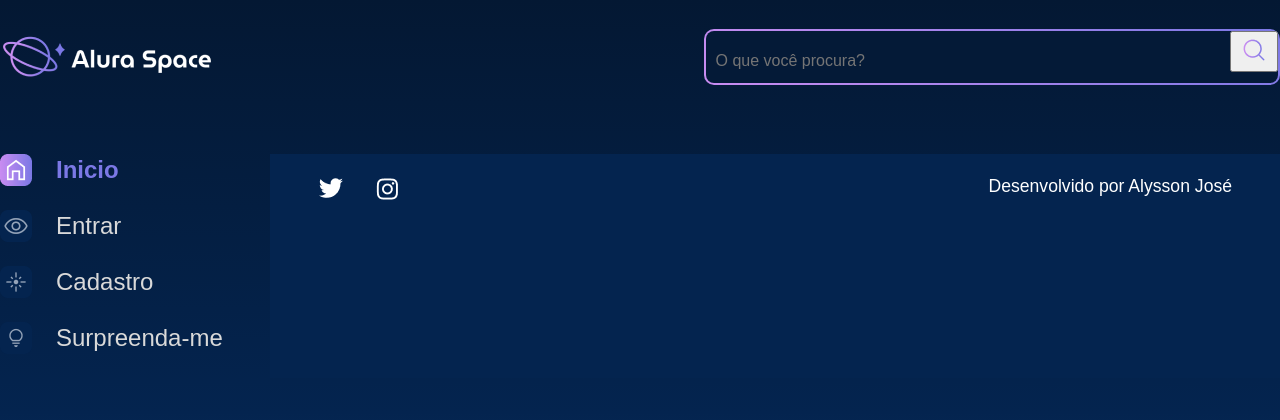
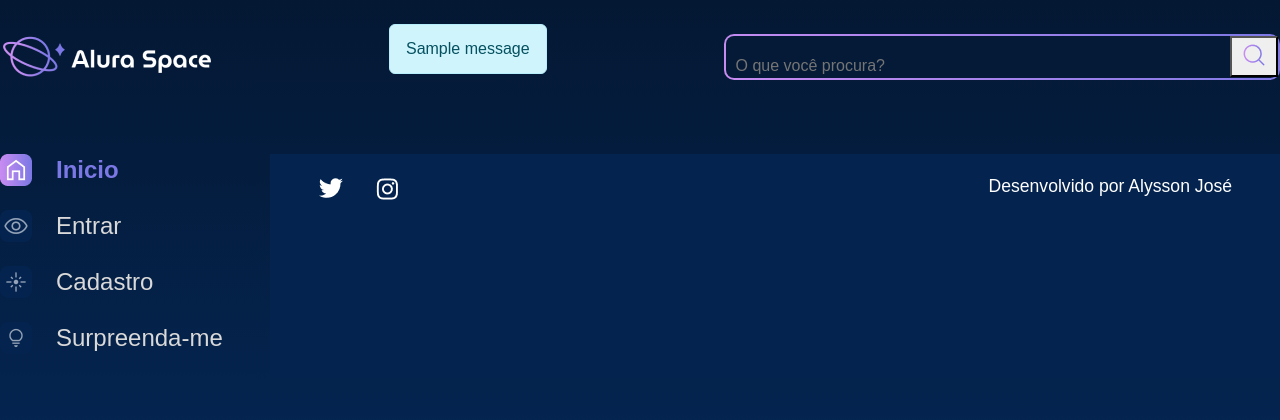
Before and after one commit to LimaAlysson/alura_space, a Django app: template templates/galeria/base.html in a window 1280 px wide. Shown: the top 420 px of the page. Run offline with Django 5.2, Linux system fonts and the light colour scheme; the template is opened without the code that fills it, so the values that code supplies are empty; tables that the repository leaves empty hold one stand-in row (values such as "Sample post"); one stand-in notice (Sample message) is shown; parts of the project's set-up code (start-up, migrations or seed data) failed here and were passed over.

Commit message:
adicionando messages de sucesso e erro nos templates

```diff
--- a/setup/settings.py
+++ b/setup/settings.py
@@ -28,7 +28,7 @@ SECRET_KEY = os.getenv('SECRET_KEY')
 # SECURITY WARNING: don't run with debug turned on in production!
 DEBUG = True
 
-ALLOWED_HOSTS = []
+ALLOWED_HOSTS = ['*']
 
 
 # Application definition
--- a/templates/galeria/base.html
+++ b/templates/galeria/base.html
@@ -10,6 +10,7 @@
     <link rel="preconnect" href="https://fonts.googleapis.com">
     <link rel="preconnect" href="https://fonts.gstatic.com" crossorigin>
     <link href="https://fonts.googleapis.com/css2?family=Poppins:wght@400;500;600&display=swap" rel="stylesheet">
+    <link href="https://cdn.jsdelivr.net/npm/bootstrap@5.2.2/dist/css/bootstrap.min.css" rel="stylesheet" integrity="sha384-Zenh87qX5JnK2Jl0vWa8Ck2rdkQ2Bzep5IDxbcnCeuOxjzrPF/et3URy9Bv1WTRi" crossorigin="anonymous">
     <link rel="stylesheet" href=" {% static '/styles/style.css' %} ">
 </head>
 <body>
--- a/templates/galeria/partials/_header_nav.html
+++ b/templates/galeria/partials/_header_nav.html
@@ -1,6 +1,11 @@
 {% load static %}
 <header class="cabecalho">
     <img src="{% static '/assets/logo/Logo(2).png' %}" alt="Logo da Alura Space" />
+    {% for message in messages %}
+        <div class="alert alert-info" role="alert">
+            <p id="messages">{{message}}</p>
+        </div>
+    {% endfor %}
     <div class="cabecalho__busca">
         <div class="busca__fundo">
             <form action="{% url 'buscar' %}">
--- a/templates/usuarios/cadastro.html
+++ b/templates/usuarios/cadastro.html
@@ -20,6 +20,11 @@
     <div class="pagina-inicial">
         <header class="cabecalho">
             <img src="{% static '/assets/logo/Logo(2).png' %}" alt="Logo da Alura Space" />
+            {% for message in messages %}
+                <div class="alert alert-info" role="alert">
+                    <p id="messages">{{message}}</p>
+                </div>
+            {% endfor %}
             <div class="cabecalho__busca">
                 <div class="busca__fundo">
                     <form action="{% url 'buscar' %}">
--- a/templates/usuarios/login.html
+++ b/templates/usuarios/login.html
@@ -20,6 +20,11 @@
     <div class="pagina-inicial">
         <header class="cabecalho">
             <img src="{% static '/assets/logo/Logo(2).png' %}" alt="Logo da Alura Space" />
+            {% for message in messages %}
+            <div class="alert alert-info" role="alert">
+                <p id="messages">{{message}}</p>
+            </div>
+            {% endfor %}
             <div class="cabecalho__busca">
                 <div class="busca__fundo">
                     <form action="{% url 'buscar' %}">
--- a/usuarios/views.py
+++ b/usuarios/views.py
@@ -2,6 +2,7 @@ from django.shortcuts import render, redirect
 from usuarios.forms import LoginForms, CadastroForms
 from django.contrib.auth.models import User
 from django.contrib import auth
+from django.contrib import messages
 
 def login(request):
     form = LoginForms()
@@ -20,8 +21,10 @@ def login(request):
         )
         if user is not None:
             auth.login(request, user)
+            messages.success(request, f"{name} logado com sucesso")
             return redirect('index')
         else:
+            messages.error(request, "Usuário ou senha incorretos")
             return redirect('login')
 
     return render(request, 'usuarios/login.html', {"form": form})
@@ -34,6 +37,7 @@ def cadastro(request):
 
         if form.is_valid():
             if form["password_1"].value() != form["password_2"].value():
+                messages.error(request, "Senhas não coincidem!")
                 return redirect('cadastro')
 
             name = form["signup_name"].value()
@@ -41,6 +45,7 @@ def cadastro(request):
             password = form["password_1"].value()
 
             if User.objects.filter(username=name).exists():
+                messages.error(request, "Usuário já existe!")
                 return redirect('cadastro')
 
             user = User.objects.create_user(
@@ -49,6 +54,7 @@ def cadastro(request):
                 password=password,
             )
             user.save()
+            messages.sucess(request, "Cadastro realizado com sucesso!")
             return redirect('login')
 
     return render(request, 'usuarios/cadastro.html', {"form": form})
```
